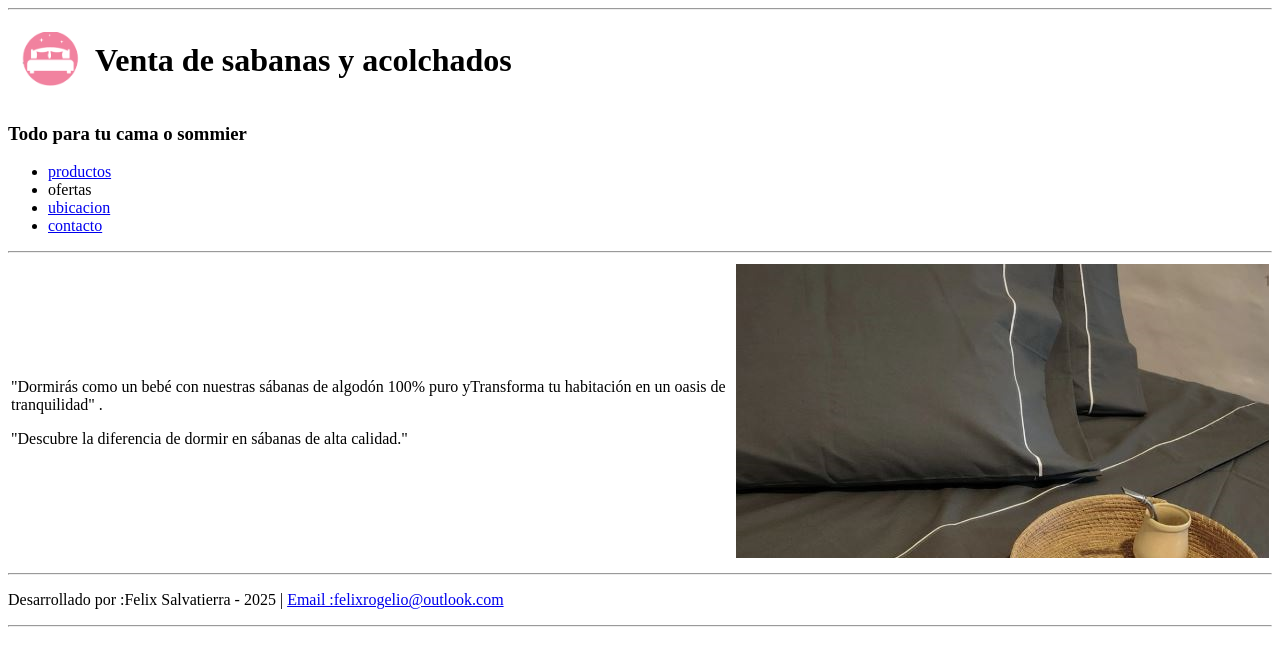
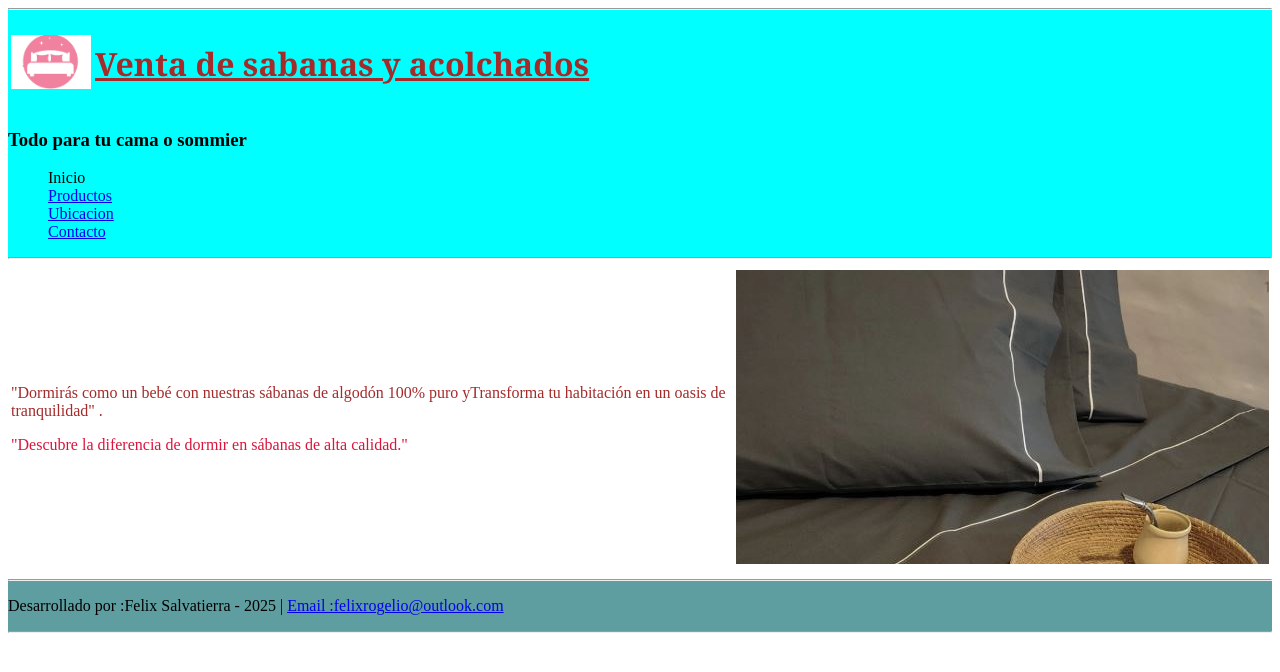
Before and after one commit to salva1965/salvadreams, a plain HTML site: page index.html in a window 1280 px wide. Drawn offline with Linux system fonts and the light colour scheme.

Commit message:
actualización de archivos
actualización de archivos

```diff
--- a/index.html
+++ b/index.html
@@ -3,7 +3,19 @@
 <head>
     <meta charset="UTF-8">
     <meta name="viewport" content="width=device-width, initial-scale=1.0">
-    <title>salvadreams</title>
+    <link rel="stylesheet" href="./style/estilo.css">
+    <title>Venta de sabanas-salvadreams</title>
+    <style>
+        p{
+            color: brown;
+        }
+        .pcolor{
+            color: crimson;
+        }
+        #pf{
+            color: black;
+        }
+    </style>
 </head>
 <body>
     <header>
@@ -21,10 +33,10 @@
         <h3>Todo para tu cama o sommier</h3>
         <nav>
             <ul>
-                <li><a href="./productos.html">productos</a></li>
-                <li>ofertas</li>
-                <li><a href="./ubicacion.html">ubicacion</a></li>
-                <li><a href="./contacto.html">contacto</a></li>
+                <li>Inicio</li>
+                <li><a href="./productos.html">Productos</a></li>
+                <li><a href="./ubicacion.html">Ubicacion</a></li>
+                <li><a href="./contacto.html">Contacto</a></li>
             </ul>
         </nav>
         <hr>
@@ -34,7 +46,7 @@
             <tr>
                 <td>
                     <p> "Dormirás como un bebé con nuestras sábanas de algodón 100% puro yTransforma tu habitación en un oasis de tranquilidad" .</p>
-                    <p>"Descubre la diferencia de dormir en sábanas de alta calidad."</p>
+                    <p class="pcolor">"Descubre la diferencia de dormir en sábanas de alta calidad."</p>
                 </td>
                 <td>
                     <img src="./img/sabanass.JPG" alt="imagen de sabana gris ">
@@ -44,7 +56,7 @@
     </main>
     <footer>
         <hr>
-        <p>Desarrollado por  :Felix Salvatierra - 2025 | <a href="mailto:felixrogelio@outlook.com">Email :felixrogelio@outlook.com</a></p>
+        <p id="pf">Desarrollado por  :Felix Salvatierra - 2025 | <a href="mailto:felixrogelio@outlook.com">Email :felixrogelio@outlook.com</a></p>
         <hr>
     </footer>
 </body>
```
Also changed, not shown: contacto.html (+5 -4 lines), productos.html (+7 -6 lines), ubicacion.html (+8 -6 lines).
